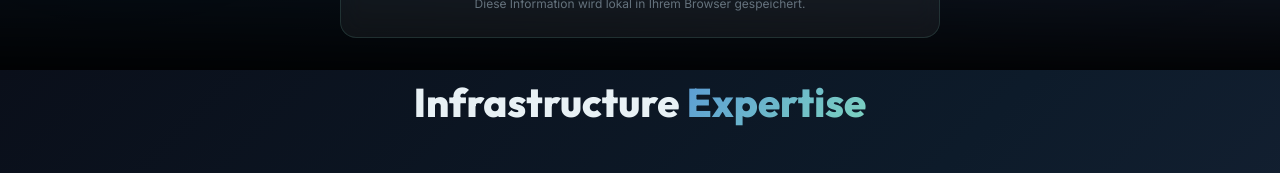
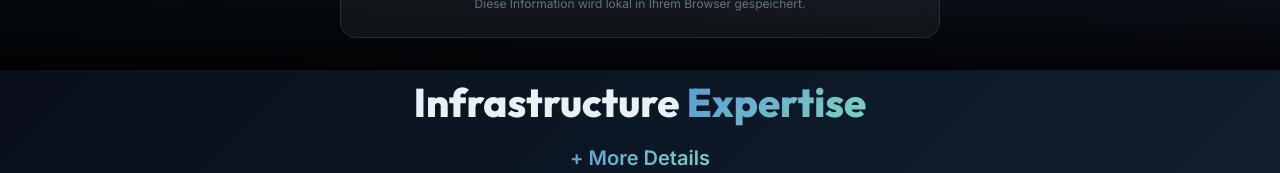
Before and after one commit to foozy74/thesolution.at, a Next.js app: page / in a window 1280 px wide. Shown: the part 730-903 px from the top of the page. Built offline with nearby package versions, Linux system fonts and the light colour scheme.

Commit message:
feat(services): add clickable Infrastructure Expertise with animated stats counter

```diff
--- a/app/page.tsx
+++ b/app/page.tsx
@@ -100,11 +100,104 @@ function Hero() {
 }
 
 function ServicesSection() {
+  const [showStats, setShowStats] = useState(false);
+  const [counters, setCounters] = useState({ years: 0, customers: 0, projects: 0 });
+
+  const startCounters = () => {
+    setShowStats(true);
+    const duration = 2000;
+    const steps = 60;
+    const interval = duration / steps;
+
+    for (let i = 0; i <= steps; i++) {
+      setTimeout(() => {
+        const progress = i / steps;
+        const easeOut = 1 - Math.pow(1 - progress, 3);
+        setCounters({
+          years: Math.floor(25 * easeOut),
+          customers: Math.floor(500 * easeOut),
+          projects: Math.floor(100 * easeOut),
+        });
+      }, i * interval);
+    }
+  };
+
   return (
     <section id="services" className="container" aria-labelledby="services-heading">
-      <h2 id="services-heading" style={{ fontSize: "2.5rem", marginBottom: "3rem", textAlign: "center" }}>
-        Infrastructure <span className="gradient-text">Expertise</span>
-      </h2>
+      <button
+        onClick={() => (showStats ? setShowStats(false) : startCounters())}
+        style={{
+          background: "none",
+          border: "none",
+          cursor: "pointer",
+          padding: 0,
+          display: "flex",
+          flexDirection: "column",
+          alignItems: "center",
+          width: "100%",
+        }}
+        aria-expanded={showStats}
+        aria-controls="stats-section"
+      >
+        <h2 id="services-heading" style={{ fontSize: "2.5rem", marginBottom: "0.5rem", textAlign: "center" }}>
+          Infrastructure <span className="gradient-text">Expertise</span>
+        </h2>
+        <span
+          style={{
+            fontSize: "1.25rem",
+            fontWeight: 600,
+            background: "linear-gradient(135deg, var(--accent-blue), var(--accent-teal))",
+            WebkitBackgroundClip: "text",
+            WebkitTextFillColor: "transparent",
+            backgroundClip: "text",
+          }}
+        >
+          {showStats ? "− Less Details" : "+ More Details"}
+        </span>
+      </button>
+
+      {showStats && (
+        <div
+          id="stats-section"
+          className="animate-in fade-in slide-in-from-top-4"
+          style={{
+            display: "grid",
+            gridTemplateColumns: "repeat(auto-fit, minmax(200px, 1fr))",
+            gap: "2rem",
+            marginBottom: "3rem",
+            padding: "2rem",
+            background: "rgba(59, 130, 246, 0.05)",
+            borderRadius: "16px",
+            border: "1px solid rgba(59, 130, 246, 0.1)",
+          }}
+        >
+          <div style={{ textAlign: "center" }}>
+            <div style={{ fontSize: "3.5rem", fontWeight: 700, color: "var(--accent-blue)", lineHeight: 1 }}>
+              {counters.years}+
+            </div>
+            <div style={{ color: "var(--text-secondary)", fontSize: "1.1rem", marginTop: "0.75rem" }}>
+              Years of Experience
+            </div>
+          </div>
+          <div style={{ textAlign: "center" }}>
+            <div style={{ fontSize: "3.5rem", fontWeight: 700, color: "var(--accent-teal)", lineHeight: 1 }}>
+              {counters.customers}+
+            </div>
+            <div style={{ color: "var(--text-secondary)", fontSize: "1.1rem", marginTop: "0.75rem" }}>
+              Satisfied Customers
+            </div>
+          </div>
+          <div style={{ textAlign: "center" }}>
+            <div style={{ fontSize: "3.5rem", fontWeight: 700, color: "var(--accent-purple)", lineHeight: 1 }}>
+              {counters.projects}%
+            </div>
+            <div style={{ color: "var(--text-secondary)", fontSize: "1.1rem", marginTop: "0.75rem" }}>
+              Successful Projects
+            </div>
+          </div>
+        </div>
+      )}
+
       <div className="grid grid-4" role="list">
         <ServiceCard
           icon="🌀"
```
Also changed, not shown: 1 other file (tests, documents, lock files or other folders).
